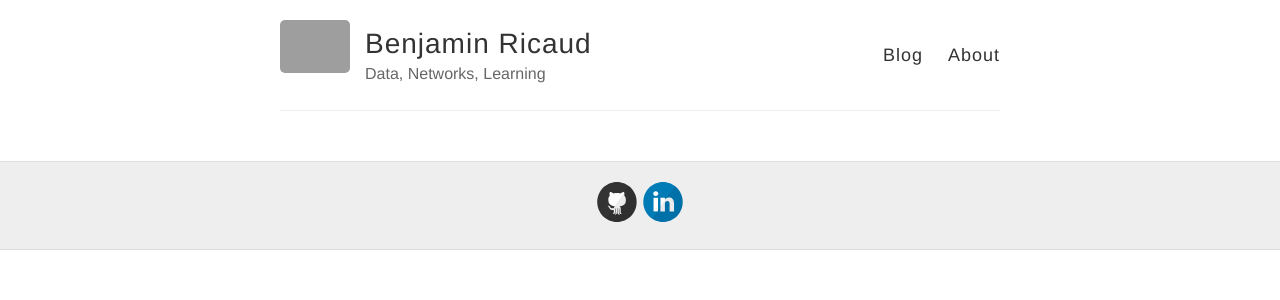
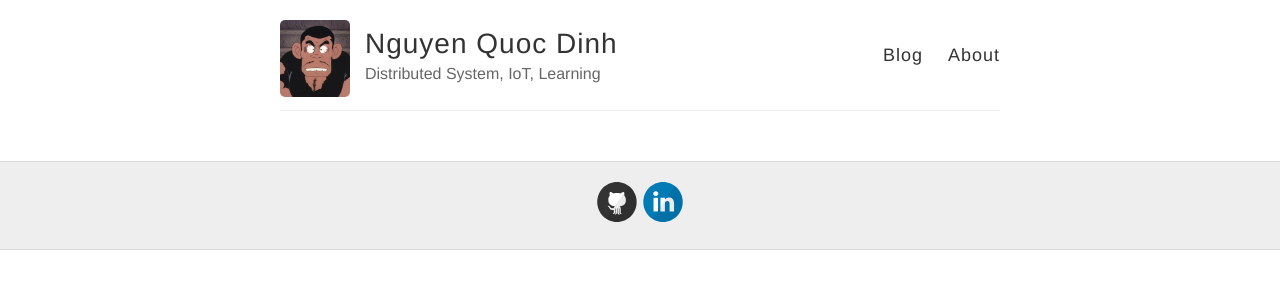
Before and after one commit to nqd/nqd.github.io, a Jekyll site: the page built from index.html, in a window 1280 px wide. Shown: the top 300 px of the page. Built offline with Jekyll 4.4.1, drawn with Linux system fonts in a browser that asks for light colours; grey boxes are pictures that could not be loaded.

Commit message:
thumbnail

```diff
--- a/_config.yml
+++ b/_config.yml
@@ -3,13 +3,13 @@
 #
 
 # Name of your site (displayed in the header)
-name: Benjamin Ricaud
+name: Nguyen Quoc Dinh
 
 # Short bio or description (displayed in the header)
-description: Data, Networks, Learning
+description: Distributed System, IoT, Learning
 
 # URL of your avatar or profile pic (you could use your GitHub profile pic)
-avatar: https://raw.githubusercontent.com/bricaud/personal-blog/master/images/Benjaminroundbwsmall.png
+avatar: https://github.com/nqd/nqd.github.io/raw/master/images/thumbnail.jpg
 
 #
 # Flags below are optional
```
Also changed, not shown: images/thumbnail.jpg (added).
